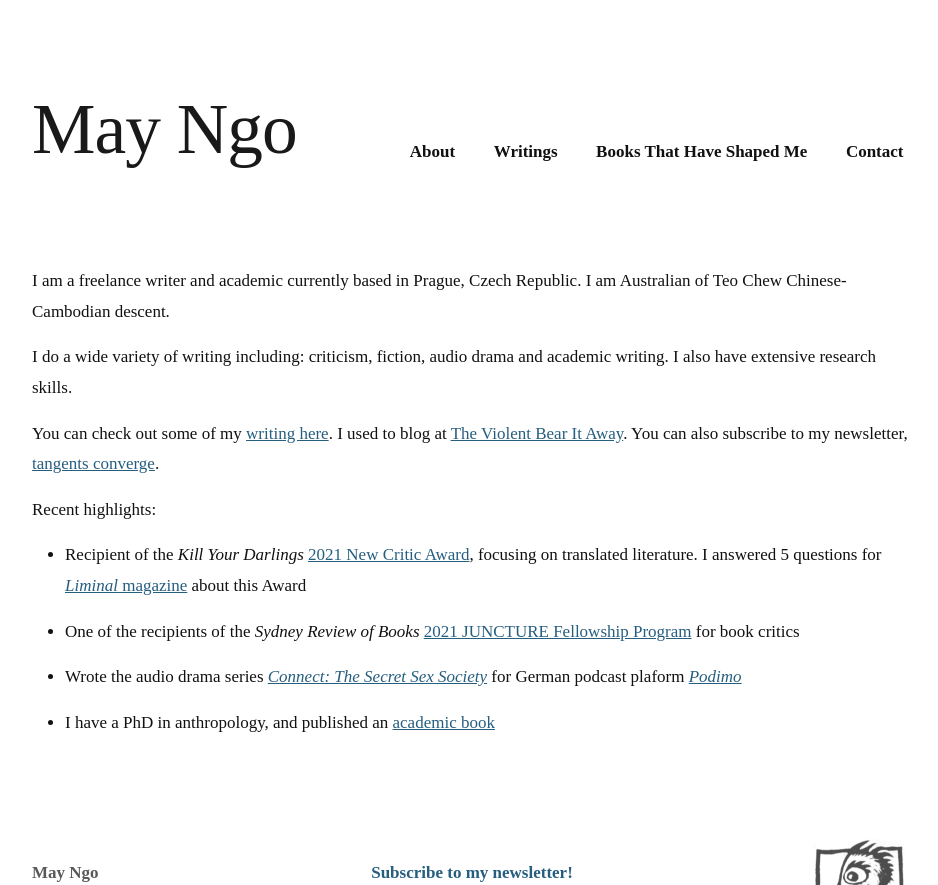
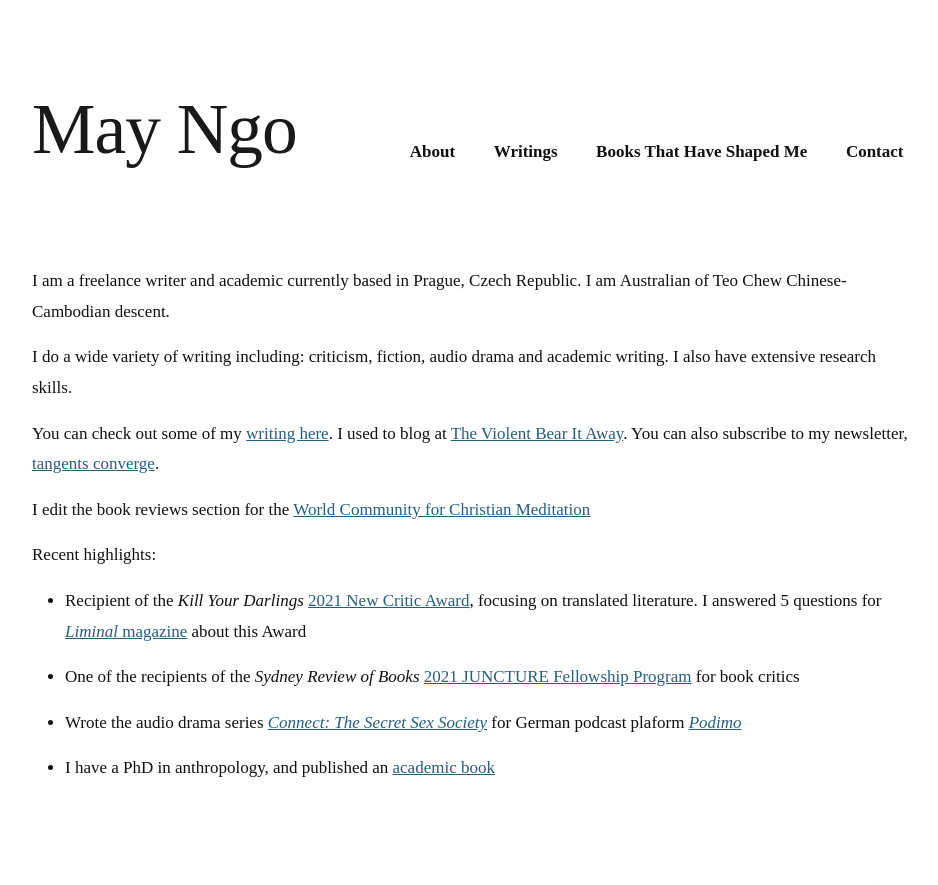
Before and after one commit to mayngo-net/mayngo-net.github.io, a Jekyll site: the page built from index.markdown, in a window 1280 px wide, cut to the strip 0-885 px from the top of the page. Shown: the whole strip, without its empty margins (168-1106 px from the left). Built offline with Jekyll 4.4.1, drawn with Linux system fonts in a browser that asks for light colours; some web fonts are replaced.

Commit message:
Update index.markdown

```diff
--- a/index.markdown
+++ b/index.markdown
@@ -10,6 +10,7 @@ I do a wide variety of writing including: criticism, fiction, audio drama and ac
 
 You can check out some of my [writing here](writings). I used to blog at [The Violent Bear It Away](https://theviolentbearitaway1.wordpress.com). You can also subscribe to my newsletter, [tangents converge](https://mayngo.substack.com/p/coming-soon?showWelcome=true).
 
+I edit the book reviews section for the [World Community for Christian Meditation](https://wccm.org/category/book-reviews/)
 
 Recent highlights:
 
```
